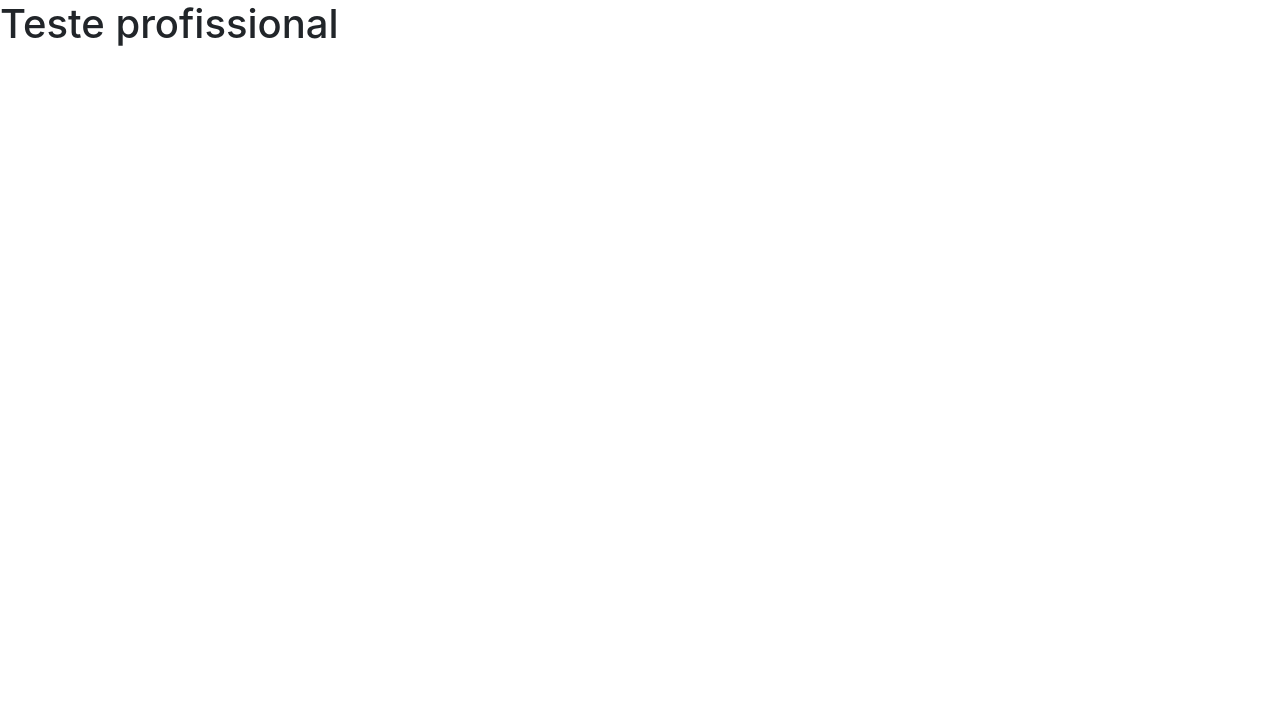
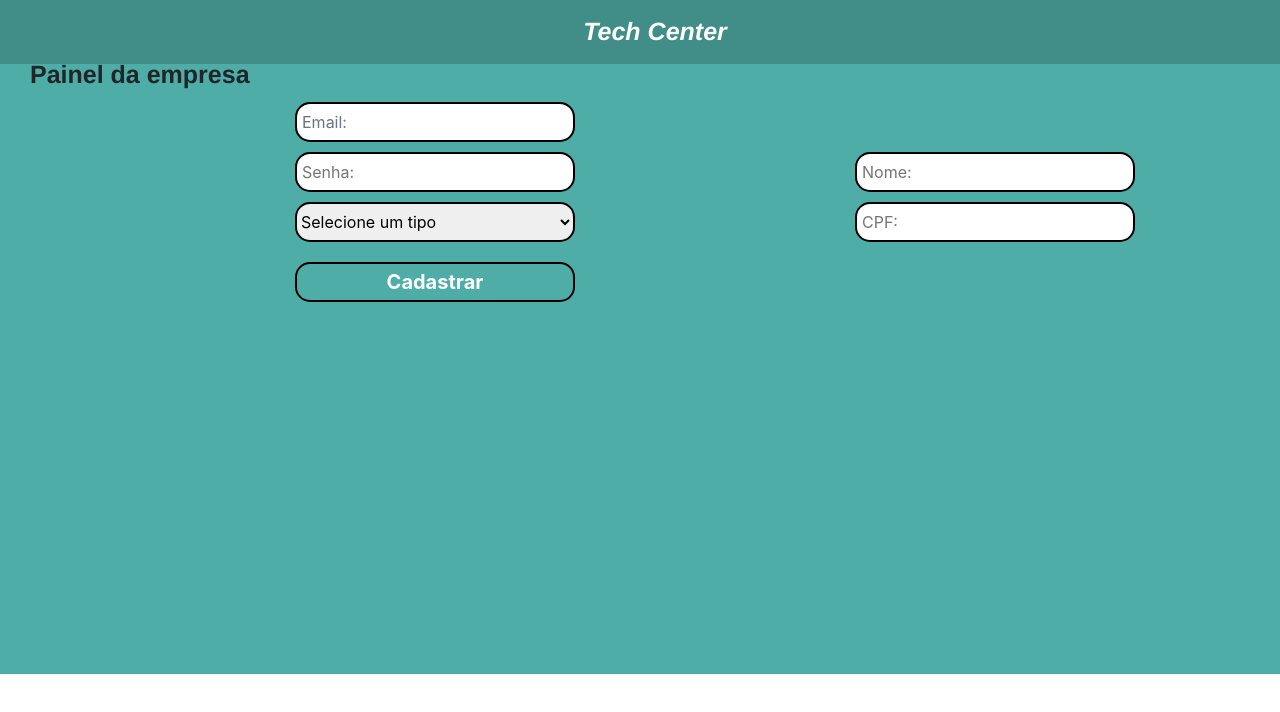
Before and after one commit to FellipeMarraa/ProjetoWeb, a React (Create React App) app: page /perfil-profissional in a window 1280 px wide. Shown: the top 712 px of the page. Built offline with nearby package versions, Linux system fonts and the light colour scheme.

Commit message:
tela perfil-profissional

```diff
--- a/src/Routes.js
+++ b/src/Routes.js
@@ -4,7 +4,6 @@ import Home from "./pages/home/home";
 import Login from "./pages/login/login";
 import Cliente from "./pages/cliente/cliente";
 import Profissional from "./pages/profissional/profissional";
-import PerfilCliente from "./pages/home/perfil-cliente/perfil.cliente";
 import PerfilProfissional from "./pages/home/perfil-profissional/perfil.profissional";
 import PerfilAdmin from "./pages/perfil-admin/perfil.admin";
 
@@ -15,7 +14,6 @@ function Routes() {
             <Route exact path='/login' component={Login}/>
             <Route exact path='/cliente' component={Cliente}/>}/>
             <Route exact path='/profissional' component={Profissional}/>
-            <Route exact path='/perfil-cliente' component={PerfilCliente}/>
             <Route exact path='/perfil-profissional' component={PerfilProfissional}/>
             <Route exact path='/perfil-admin' component={PerfilAdmin}/>
         </Switch>
--- a/src/pages/home/home.css
+++ b/src/pages/home/home.css
@@ -290,7 +290,7 @@
 
 }
 
-@media (min-width:1600px) and (max-width: 2556px) {
+@media (min-width:1600px) and (max-width: 1920px) {
     .navbar-expand-md .navbar-nav .nav-link { margin-left: 0px; width: 150px; text-align: center;}
     #empresa-cabecalho b{display:block; margin-left: 300px; font-size: 25px}
     #login-cabecalho {position: absolute;  width: 130px; margin-left: 1100px; margin-top: 5px;}
@@ -323,6 +323,47 @@
     #como-funciona p{display: block; margin-left: 100px; width: 500px; margin-top: 15px; text-align: left;}
 
     #quanto-custa{ top: 50px;}
+    #quanto-custa img{display: block;  margin-left: 650px; margin-right: -15px; width: 180px; height: 150px; margin-top: -180px}
+    #quanto-custa h2{display: block; position: absolute; font-size: 25px; margin-left: 0px; margin-top: -180px;}
+    #quanto-custa p{display: block; position: absolute; margin-left: -50px; margin-top: -120px; text-align: left; width: 600px}
+
+    #rodape-home{position: fixed; float: bottom; top: 2000px}
+
+}
+
+@media (min-width: 1920px) and (max-width: 2556px) {
+    .navbar-expand-md .navbar-nav .nav-link { margin-left: 0px; width: 150px; text-align: center;}
+    #empresa-cabecalho b{display:block; margin-left: 500px; font-size: 25px}
+    #login-cabecalho {position: absolute;  width: 130px; margin-left: 1300px; margin-top: 5px;}
+
+    #header{top: 50px;}
+    #header-image{display: block; position: absolute; width: 400px; top: 550px}
+
+    #textoFormulario{ margin-left: 280px; margin-top: -90px; height: 150px; width: 300px; line-height: 30px; margin-bottom: -15px}
+    #tituloForm b {font-size: 25px;}
+    #subtitulo-formulario b {font-size: 15px;}
+
+    #formulario-cadastro input{width: 280px;margin-left: 280px; margin-top: 10px}
+    #formulario-cadastro select{width: 280px;margin-left: 280px;margin-top: 10px}
+    #cadastrarP button{position: absolute; width: 280px;margin-left: 280px;margin-top: 20px}
+
+    #explicacao img{width: 120px; height: 100px; top: 20px;}
+
+    #explicacao-notificacao-image{ position: relative; left: -220px; top: -120px}
+    #explicacao-texto-notificacao{position: relative; left: -120px; right: 300px; top: 150px; width: 380px}
+
+    #explicacao-economia-image{ position: relative; left: -250px; top: -120px}
+    #explicacao-texto-economia{position: relative; left: 0px; top: 150px; width: 300px}
+
+    #explicacao-seguranca-image{position: relative; left: -270px; top: 120px}
+    #explicacao-texto-seguranca{position: relative;left: 150px; right: 5px; top: 150px; width: 300px}
+
+    #como-funciona{top: 20px}
+    #como-funciona img{display: block; margin-left: 600px; width: 250px; height: 150px; margin-top: -125px}
+    #como-funciona h2{display: block; font-size: 25px; margin-left: 340px; margin-top: 10px}
+    #como-funciona p{display: block; margin-left: 100px; width: 500px; margin-top: 15px; text-align: left;}
+
+    #quanto-custa{ top: 250px;}
     #quanto-custa img{display: block;  margin-left: 650px; margin-right: -15px; width: 180px; height: 150px; margin-top: -180px}
     #quanto-custa h2{display: block; position: absolute; font-size: 25px; margin-left: 0px; margin-top: -180px;}
     #quanto-custa p{display: block; position: absolute; margin-left: -50px; margin-top: -120px; text-align: left; width: 600px}
--- a/src/pages/home/perfil-cliente/perfil.cliente.js
+++ /dev/null
@@ -1,43 +0,0 @@
-import React, {useState} from 'react';
-import './perfil.cliente.css';
-// import ImageUploader from 'react-images-upload';
-
-// function Upload() {
-//     const formData = new FormData();
-//     const [pictures, setPictures] = useState();
-//
-//     async function cadastroCategoria() {
-//         formData.append('image', pictures[0]);
-//         formData.append('descricao', "teste");
-//         formData.append('categoria', "categoria teste");
-//
-//         try {
-//             console.log("passou aqui")
-//             let options = {
-//                 method: 'POST',
-//                 headers: {
-//                     'Acces-Control-Allow-Origin': '*'
-//                 },
-//                 body: formData
-//             }
-//             delete options.headers['Content-Type'];
-//             let retorno = await fetch('http://localhost:5000/services', options);
-//         } catch (error) {
-//             console.error(error);
-//         }
-//     }
-//
-//     const onDrop = picture => {
-//         setPictures(picture);
-//     };
-// }
-function PerfilCliente(){
-    return(
-        <div>
-
-            <h1>Teste cliente</h1>
-
-        </div>
-    );
-}
-export default PerfilCliente;
--- a/src/pages/home/perfil-profissional/perfil.profissional.js
+++ b/src/pages/home/perfil-profissional/perfil.profissional.js
@@ -1,13 +1,128 @@
-import React from 'react';
+import React, {useState} from 'react';
 import './perfil.profissional.css';
+import Nav from "reactstrap/es/Nav";
+import Form from "reactstrap/es/Form";
+import {useHistory} from "react-router-dom";
 
 function PerfilProfissional(){
+
+    const [login, setLogin] = useState("");
+    const [senha, setSenha] = useState("");
+    const [nome, setNome] = useState("");
+    const [tipo, setTipo] = useState("");
+    const [cpf, setCpf] = useState("");
+    const history = useHistory();
+
+    const routeChange = (name) => {
+        let path = '/'.concat(name);
+        history.push(path);
+    }
+
+    async function efetuarCadastro() {
+
+        try {
+
+            let retorno = await fetch('http://localhost:5000/users/cadastro', {
+                method: 'POST',
+                headers: {
+                    'Accept': 'application/json',
+                    'Content-Type': 'application/json',
+                    'Access-Control-Allow-Origin': '*'
+                },
+
+                body: JSON.stringify(
+                    {
+                        login: login,
+                        senha: senha,
+                        nome: nome,
+                        tipo: tipo,
+                        cpf: cpf
+                    }
+                )
+            });
+
+            let json = await retorno.json();
+
+            localStorage.setItem('token', json.token);
+
+            console.log(localStorage.getItem("token"));
+
+            if (json.tipo) {
+                routeChange(json.tipo);
+            } else {
+                alert("Usuario nao autorizado")
+            }
+        } catch (error) {
+            console.error(error);
+        }
+    }
+
+
+
     return(
-    <div>
+        <section className={'container-fluid p-0'}>
+            <Nav className={'navbar navbar-expand-md'} id={'cabecalho'}>
 
-        <h1>Teste profissional</h1>
+                <a className={'navbar-brand'} id={'empresa-cabecalho'}>
+                    <b>Tech Center</b></a>
 
-    </div>
+            </Nav>
+
+
+            {/*/!*======================================Começo do Header======================================================*!/*/}
+
+            <section className={'container-fluid col-12 d-flex justify-content-around'} id={'header'}>
+
+                <div id={'caixa-cadastro-empresa'}>
+
+                    <div id={'textoFormulario-empresa'}>
+                        <h2 id={'tituloForm'}><b> Painel da empresa </b></h2>
+                    </div>
+
+                    <Form id={'formulario-cadastro'}>
+
+                        <input className={'form-control'} id={'email-cadastro'} required={true} value={login} type={'email'} name="email"
+                               placeholder={'Email: '} maxLength={256}
+                               onChange={(textLogin) => setLogin(textLogin.target.value)}/>
+
+                        <input id={'senha-cadastro'} required={true} value={senha} type={'password'} name="senha"
+                               placeholder={'Senha: '} maxLength={256} onChange={(textSenha) => {
+                            setSenha(textSenha.target.value);
+                        }}/>
+
+                        <input id={'nome-cadastro'} required={true} value={nome} type={'text'} name="nome"
+                               placeholder={'Nome: '} maxLength={256}
+                               onChange={(textNome) => setNome(textNome.target.value)}/>
+
+                        <select required={true} value={tipo} id={'tipo-cadastro'}
+                                onChange={(textTipo) => setTipo(textTipo.target.value)}>
+                            <option value="Selecione uma opcao">Selecione um tipo</option>
+                            <option value="cliente">Cliente</option>
+                            <option value="profissional">Profissional</option>
+                        </select>
+                        <input value={cpf} id={'cpf-cadastro'} required={true} type={'text'} name="cpf"
+                               placeholder={'CPF: '} maxLength={14} mask={"999.999.999-99"}
+                               onChange={(textCpf) => setCpf(textCpf.target.value)}/>
+
+                        <div id={'cadastrarP'}><button id={'cadastrar'} type={"submit"} onClick={() => {
+                            efetuarCadastro();
+                            routeChange("perfil-".concat(tipo))
+                        }}><b> Cadastrar </b>
+                        </button> </div>
+                    </Form>
+
+                </div>
+
+
+                {/*    /!*======================================Formulario de Cadastro======================================*!/*/}
+
+
+
+                {/*</div>*/}
+
+                {/*======================================Fim do formulário======================================*/}
+            </section>
+        </section>
     );
 }
 export default PerfilProfissional;
```
Also changed, not shown: src/pages/home/home.js (+0 -9 lines), src/pages/home/perfil-cliente/perfil.cliente.css (deleted).
